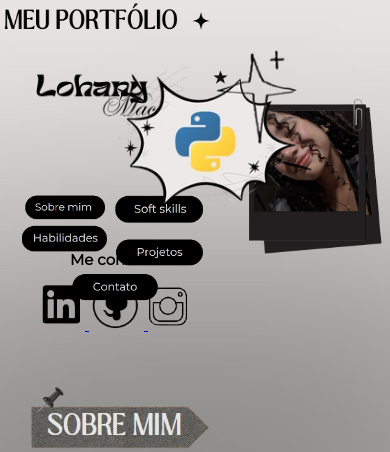
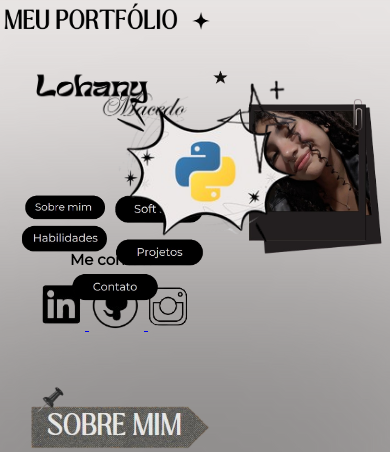
Before and after one commit to Lohanyy17/Portfolio, a Flask app: page / in a window 390 px wide. Shown: the top 452 px of the page. Run offline with Flask 3, Linux system fonts and the light colour scheme.

Commit message:
Update style.css

```diff
--- a/static/styles/style.css
+++ b/static/styles/style.css
@@ -775,8 +775,8 @@ body{
 .python{
     width: 50%;
     margin-left: 30%;
-    position:absolute;
-    top: 40px;
+    position: absolute;
+    top: 70px;
 
     transition: transform 0.4s ease;
 }
```
